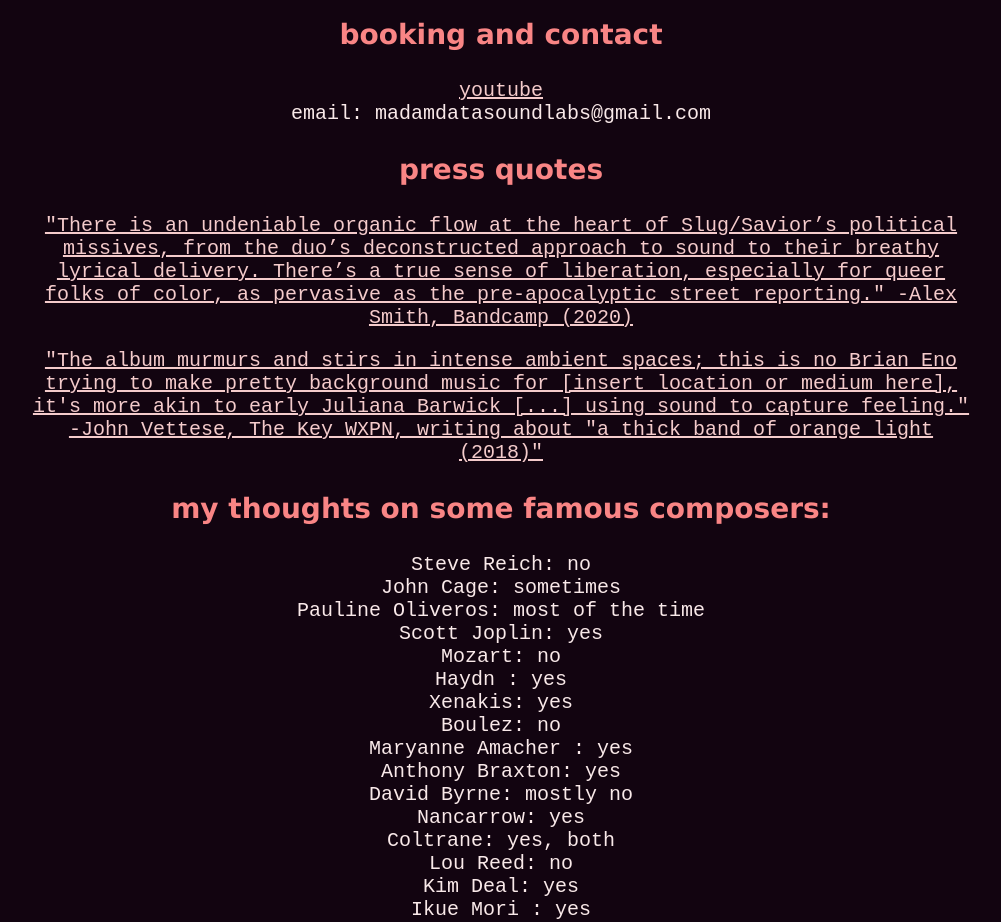
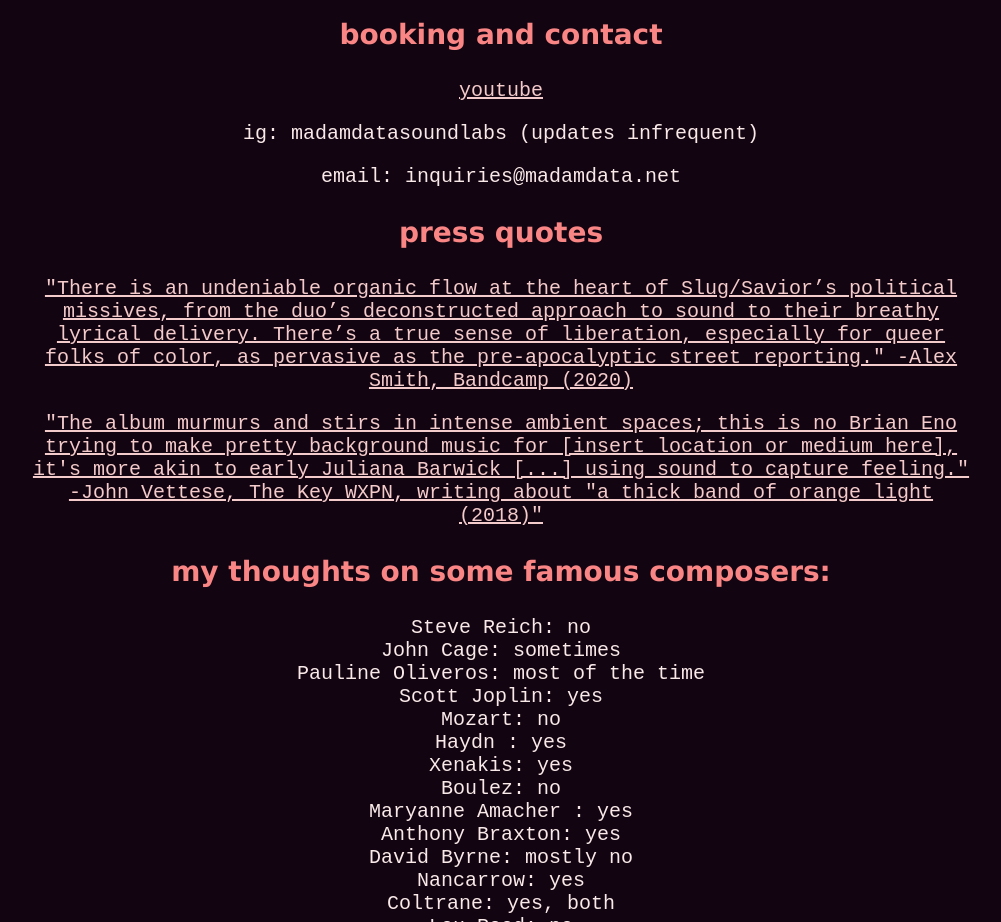
Before and after one commit to madamdata/madamdata.github.io, a plain HTML site: page index.html in a window 1280 px wide. Shown: the part 1480-2402 px from the top of the page, without its empty margins (14-1015 px from the left). Drawn offline with Linux system fonts and the light colour scheme.

Commit message:
updated email addr

```diff
--- a/index.html
+++ b/index.html
@@ -88,7 +88,8 @@
 	<a class="anchor" name="contact"></a>
 	<p><b><h3>booking and contact</h3></b></p>
 	<a href="https://www.youtube.com/channel/UCDIuGp5CeYTJ8aQSx34P2NQ?view_as=subscriber" target="_blank">youtube</a><br>
-	email: madamdatasoundlabs@gmail.com
+	<p> ig: madamdatasoundlabs (updates infrequent) </p>
+	email: inquiries@madamdata.net
 	</p>
 
 
```
